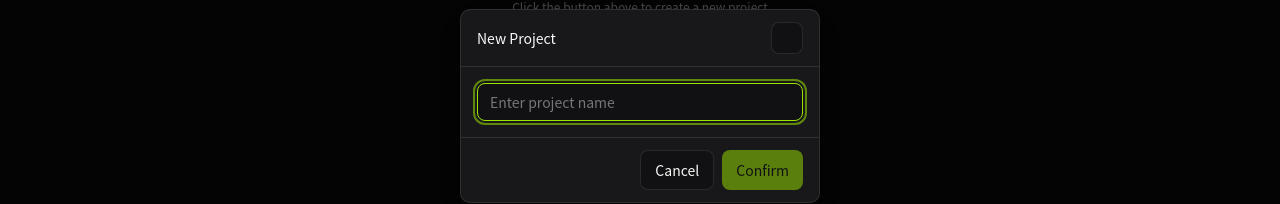
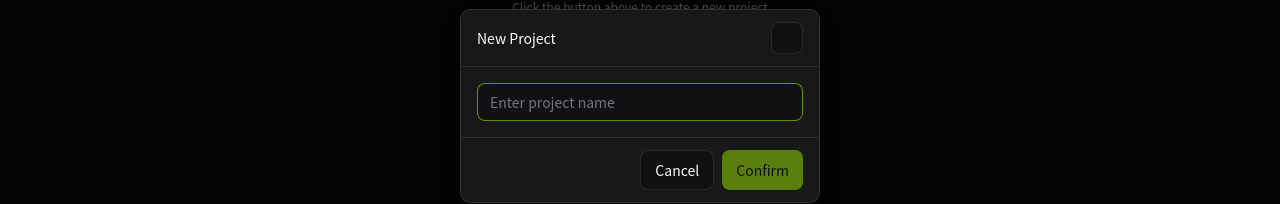
Before and after one commit to mailwmj/Lumina, a React (Vite) app: page / in a window 1280 px wide. Both pictures are taken after a click on the button "New Project". Shown: the part 314-518 px from the top of the page. Built offline with nearby package versions, Linux system fonts and the light colour scheme; some icons are missing.

Commit message:
fix: soften input focus and resolve provider fallback

```diff
--- a/src/components/ui/primitives.tsx
+++ b/src/components/ui/primitives.tsx
@@ -147,7 +147,7 @@ export function UiPanel({ className = '', ...props }: HTMLAttributes<HTMLDivElem
 export function UiTextArea({ className = '', ...props }: TextareaHTMLAttributes<HTMLTextAreaElement>) {
   return (
     <textarea
-      className={`w-full resize-none border ui-field px-3 py-2.5 text-sm text-text-dark outline-none transition-colors placeholder:text-text-muted/70 focus:border-accent ${className}`}
+      className={`w-full resize-none border ui-field px-3 py-2.5 text-sm text-text-dark outline-none transition-colors placeholder:text-text-muted/70 focus-visible:border-accent/60 ${className}`}
       {...props}
     />
   );
@@ -157,7 +157,7 @@ export const UiTextAreaField = forwardRef<HTMLTextAreaElement, TextareaHTMLAttri
   ({ className = '', ...props }, ref) => (
     <textarea
       ref={ref}
-      className={`w-full resize-none border ui-field px-3 py-2.5 text-sm text-text-dark outline-none transition-colors placeholder:text-text-muted/70 focus:border-accent ${className}`}
+      className={`w-full resize-none border ui-field px-3 py-2.5 text-sm text-text-dark outline-none transition-colors placeholder:text-text-muted/70 focus-visible:border-accent/60 ${className}`}
       {...props}
     />
   )
@@ -169,7 +169,7 @@ export const UiInput = forwardRef<HTMLInputElement, InputHTMLAttributes<HTMLInpu
   ({ className = '', ...props }, ref) => (
     <input
       ref={ref}
-      className={`w-full border ui-field px-3 py-2 text-sm text-text-dark outline-none transition-colors placeholder:text-text-muted/70 focus:border-accent ${className}`}
+      className={`w-full border ui-field px-3 py-2 text-sm text-text-dark outline-none transition-colors placeholder:text-text-muted/70 focus-visible:border-accent/60 ${className}`}
       {...props}
     />
   )
--- a/src/features/canvas/models/availableModels.ts
+++ b/src/features/canvas/models/availableModels.ts
@@ -122,8 +122,8 @@ export function resolveConfiguredImageModel(
   const selectedByNode = normalizedRequestedId
     ? models.find((model) => model.id === normalizedRequestedId)
     : undefined;
-  if (normalizedRequestedId) {
-    return selectedByNode ?? null;
+  if (selectedByNode) {
+    return selectedByNode;
   }
 
   const lastSelection = settings.lastImageModelSelection;
--- a/src/index.css
+++ b/src/index.css
@@ -91,12 +91,16 @@ body {
 }
 
 button:focus-visible,
-input:focus-visible,
-textarea:focus-visible,
-select:focus-visible,
 [role='button']:focus-visible {
   outline: 2px solid rgb(var(--accent-rgb) / 0.55);
   outline-offset: 2px;
+}
+
+input:focus-visible,
+textarea:focus-visible,
+select:focus-visible {
+  outline: none;
+  border-color: rgb(var(--accent-rgb) / 0.58);
 }
 
 ::selection {
```
Also changed, not shown: 1 other file (tests, documents, lock files or other folders).
